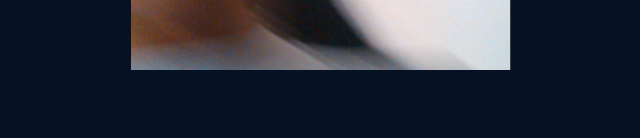
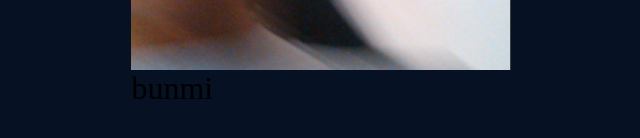
Before and after one commit to binmu6/binmu.github.io, a plain HTML site: page index.html in a window 1280 px wide. Shown: the part 296-434 px from the top of the page, 319-959 px from the left. Drawn offline with Linux system fonts and the light colour scheme.

Commit message:
Update index.html

```diff
--- a/index.html
+++ b/index.html
@@ -11,6 +11,8 @@
   </head>
   <body>
     <img src="me.png" width="150px" id="me">
+    <div id="me">
+    <span style="text-align:left;font-size:32px;">bunmi</div>
   </body>
 
 </html>
```
